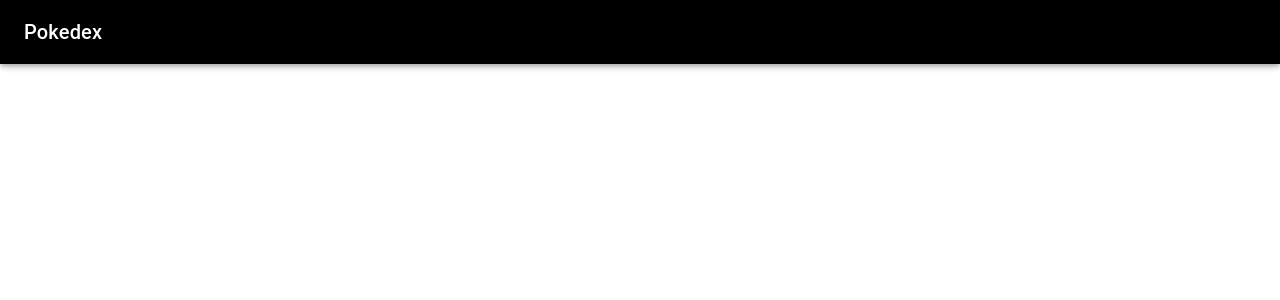
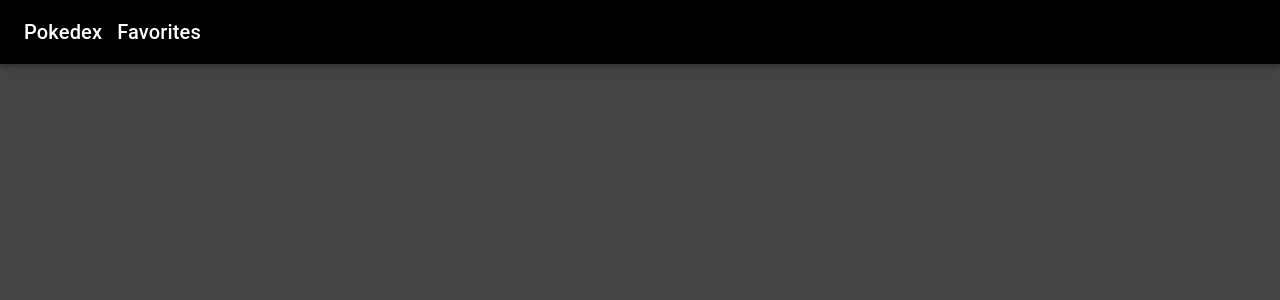
Before and after one commit to Blitman12/pokedex, a React (Create React App) app: page /favorite in a window 1280 px wide. Shown: the top 300 px of the page. Built offline with nearby package versions, Linux system fonts and the light colour scheme.

Commit message:
favorites complete. Local Storage saved

```diff
--- a/src/App.js
+++ b/src/App.js
@@ -6,6 +6,7 @@ import PokemonDetails from './containers/PokemonDetails';
 import { Provider } from 'react-redux';
 import { store, persistor } from './redux/store';
 import { PersistGate } from 'redux-persist/integration/react';
+import Favorites from './containers/Favorites';
 
 
 export default function App() {
@@ -16,6 +17,7 @@ export default function App() {
           <AppNavigator />
           <Route exact path="/" component={Pokedex} />
           <Route exact path="/pokemon/:id" component={PokemonDetails} />
+          <Route exact path="/favorite" component={Favorites} />
         </Router>
       </PersistGate>
     </Provider>
--- a/src/components/AppNavigator.js
+++ b/src/components/AppNavigator.js
@@ -26,6 +26,9 @@ export default function AppNavigator() {
                 <Link to="/" className={classes.link}>
                     <Typography className={classes.title} variant="h6">Pokedex</Typography>
                 </Link>
+                <Link to="/favorite" className={classes.link}>
+                    <Typography className={classes.title} variant="h6" style={{marginLeft: 15}}>Favorites</Typography>
+                </Link>
             </Toolbar>
         </AppBar>
     )
--- /dev/null
+++ b/src/containers/Favorites.js
@@ -0,0 +1,45 @@
+import { Box, withStyles, Grid } from '@material-ui/core'
+import React, { Component } from 'react'
+import { connect } from 'react-redux'
+import PokemonCards from '../components/PokemonCards'
+
+const styles = (theme) => ({
+    pokedexContainer: {
+        height: "100vh",
+        backgroundColor: "rgb(68, 68, 68)",
+        paddingTop: 80,
+        textAlign: "center"
+    },
+});
+
+export class Favorites extends Component {
+    render() {
+        const { classes, favorites } = this.props
+        console.log(this.props)
+        return (
+            <Box>
+                <Grid container spacing={2} className={classes.pokedexContainer}>
+                    {favorites.map((pokemon) => {
+                        return (
+                            <PokemonCards
+                                pokemon={pokemon}
+                                key={pokemon.id}
+                                image={pokemon.sprites.front_default}
+                            />
+                        )
+                    })}
+                </Grid>
+            </Box>
+        )
+    }
+}
+
+const mapStateToProps = (state) => ({
+    favorites: state.favorites,
+});
+
+const mapDispatchToProps = (dispatch) => ({});
+
+export default withStyles(styles)(
+    connect(mapStateToProps, mapDispatchToProps)(Favorites)
+);
--- a/src/containers/PokemonDetails.js
+++ b/src/containers/PokemonDetails.js
@@ -5,6 +5,7 @@ import axios from 'axios'
 import { POKEMON_API_URL } from '../config'
 import FavoriteIcon from "@material-ui/icons/Favorite";
 import { connect } from 'react-redux'
+import { toggleFavorite } from '../redux/actions'
 
 const styles = (theme) => ({
     pokedexContainer: {
@@ -43,6 +44,7 @@ const styles = (theme) => ({
     }
 })
 
+
 class PokemonDetails extends Component {
     constructor(props) {
         super(props)
@@ -62,6 +64,15 @@ class PokemonDetails extends Component {
             })
     }
 
+favoriteChecker (pokemon) {
+    let found = false;
+    this.props.favorites?.map((p) => {
+        if (p.id === pokemon.id) {
+            found = true
+        }
+    })
+    return found
+}
 
     render() {
         const { pokemon } = this.state;
@@ -77,8 +88,8 @@ class PokemonDetails extends Component {
                             <hr className={classes.separator} />
                             <Grid container>
                                 <Grid item md={1}>
-                                    <Button className={classes.favorite}>
-                                        <FavoriteIcon style={{ color: "white", fontSize: 50 }} />
+                                    <Button className={classes.favorite} onClick={() => this.props.toggleFavorite(pokemon)}>
+                                        <FavoriteIcon style={{ color: this.favoriteChecker(pokemon) ? "red" : "white", fontSize: 50 }} />
                                     </Button>
                                 </Grid>
                                 <Grid item md={2}>
@@ -126,11 +137,11 @@ class PokemonDetails extends Component {
 }
 
 const mapStateToProps = (state) => ({
-
+    favorites: state.favorites
 })
 
 const mapDispatchToProps = (dispatch) => ({
-
+    toggleFavorite: (pokemon) => dispatch(toggleFavorite(pokemon))
 })
 
 export default withStyles(styles)(connect(mapStateToProps, mapDispatchToProps)(PokemonDetails));
--- a/src/redux/actions.js
+++ b/src/redux/actions.js
@@ -1,6 +1,6 @@
 export const TOGGLE_FAVORITE = "TOGGLE_FAVORITE"
 
-export const togglefavorite = (pokemon) => ({
+export const toggleFavorite = (pokemon) => ({
     type: TOGGLE_FAVORITE,
     payload: pokemon
 })
```
